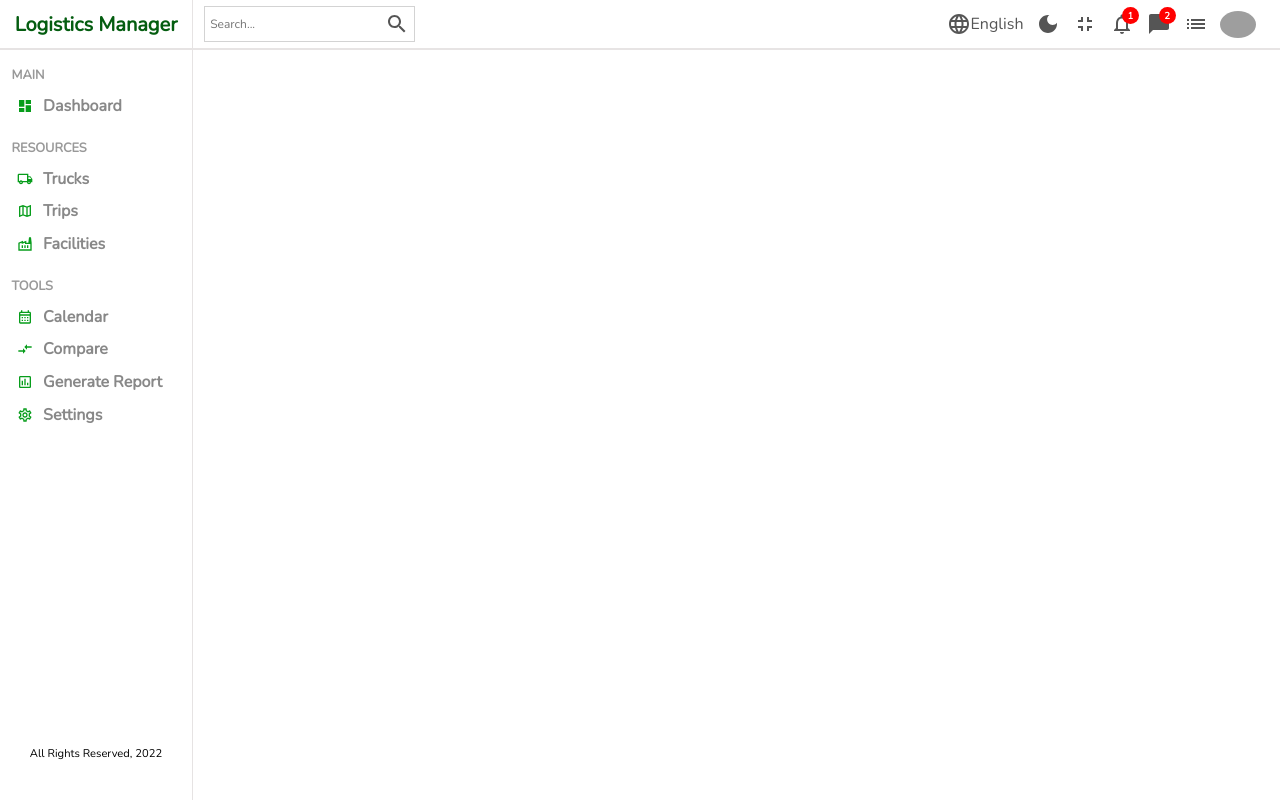
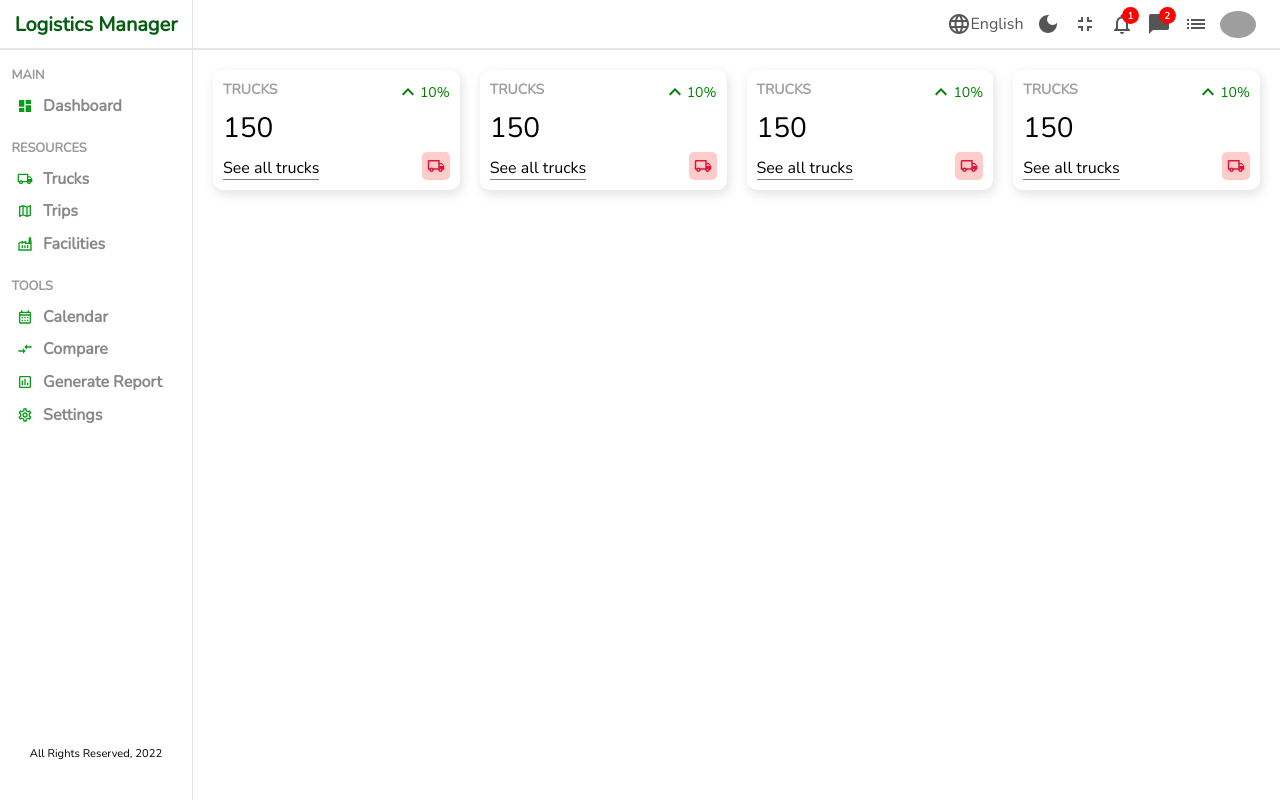
Before and after one commit to Wsref/project_logist_taoufik, a React (Create React App) app: page / in a window 1280 px wide. Built offline with nearby package versions, Linux system fonts and the light colour scheme; grey boxes are pictures that could not be loaded.

Commit message:
created widget formatting

```diff
--- a/src/components/navbar/Navbar.jsx
+++ b/src/components/navbar/Navbar.jsx
@@ -13,8 +13,6 @@
         <div className='navbar'>
             <div className="wrapper">
                     <div className="search">
-                        <input type="text" placeholder='Search...' />
-                        <SearchOutlinedIcon />
                     </div>
                     <div className="items">
                         <div className="item">
--- a/src/components/navbar/navbar.scss
+++ b/src/components/navbar/navbar.scss
@@ -16,7 +16,7 @@
         .search {
             display: flex;
             align-items: center;
-            border: 0.5px solid lightgray;
+            // border: 0.5px solid lightgray;
             padding: 0.5%;
 
             input {
--- /dev/null
+++ b/src/components/widget/Widget.jsx
@@ -0,0 +1,25 @@
+import React from 'react';
+import KeyboardArrowUpIcon from '@mui/icons-material/KeyboardArrowUp';
+import LocalShippingOutlinedIcon from '@mui/icons-material/LocalShippingOutlined';
+import "./widget.scss";
+
+const Widget = () => {
+  return (
+    <div className='widget'>
+        <div className="left">
+            <span className="title">TRUCKS</span>
+            <span className="counter">150</span>
+            <span className="link">See all trucks</span>
+        </div>
+        <div className="right">
+            <div className="percentage positive">
+                <KeyboardArrowUpIcon />
+                    10%
+            </div>
+            <LocalShippingOutlinedIcon className="icon" />
+        </div>
+    </div>
+  )
+}
+
+export default Widget
--- /dev/null
+++ b/src/components/widget/widget.scss
@@ -0,0 +1,56 @@
+.widget {
+    display: flex;
+    justify-content: space-between;
+    flex: 1;
+    padding: 10px;
+    -webkit-box-shadow: 2px 4px 10px 1px rgba(0, 0, 0, 0.47);
+    box-shadow: 2px 4px 10px 1px rgba(201, 201, 201, 0.47);
+    border-radius: 10px;
+    height: 100px;
+
+    .left,
+    .right {
+        display: flex;
+        flex-direction: column;
+        justify-content: space-between;
+
+        .title {
+            font-weight: bold;
+            font-size: 14px;
+            color: rgb(160, 160, 160);
+        }
+
+        .counter {
+            font-size: 28px;
+            font-weight: 300;
+        }
+
+        .link {
+            width: max-content;
+            border-bottom: 1px solid gray;
+        }
+
+        .percentage {
+            display: flex;
+            align-items: center;
+            font-size: 14px;
+
+            &.positive {
+                color: green;
+            }
+
+            &.negative {
+                color: red;
+            }
+        }
+
+        .icon {
+            font-size: 18px;
+            padding: 5px;
+            border-radius: 5px;
+            align-self: flex-end;
+            color: crimson;
+            background-color: rgba(255, 0, 0, 0.2);
+        }
+    }
+}
--- a/src/pages/home/Home.jsx
+++ b/src/pages/home/Home.jsx
@@ -1,6 +1,7 @@
 import React from 'react'
 import Sidebar from '../../components/sidebar/Sidebar'
 import Navbar from '../../components/navbar/Navbar'
+import Widget from '../../components/widget/Widget'
 import './home.scss'
 
 const Home = () => {
@@ -9,6 +10,12 @@
         <Sidebar />
         <div className="homeContainer">
             <Navbar />
+            <div className="widgets">
+                <Widget />
+                <Widget />
+                <Widget />
+                <Widget />
+            </div>
         </div>
     </div>
   )
--- a/src/pages/home/home.scss
+++ b/src/pages/home/home.scss
@@ -3,5 +3,11 @@
 
     .homeContainer {
         flex: 6;
+
+        .widgets {
+            display: flex;
+            padding: 20px;
+            gap: 20px;
+        }
     }
 }
```
